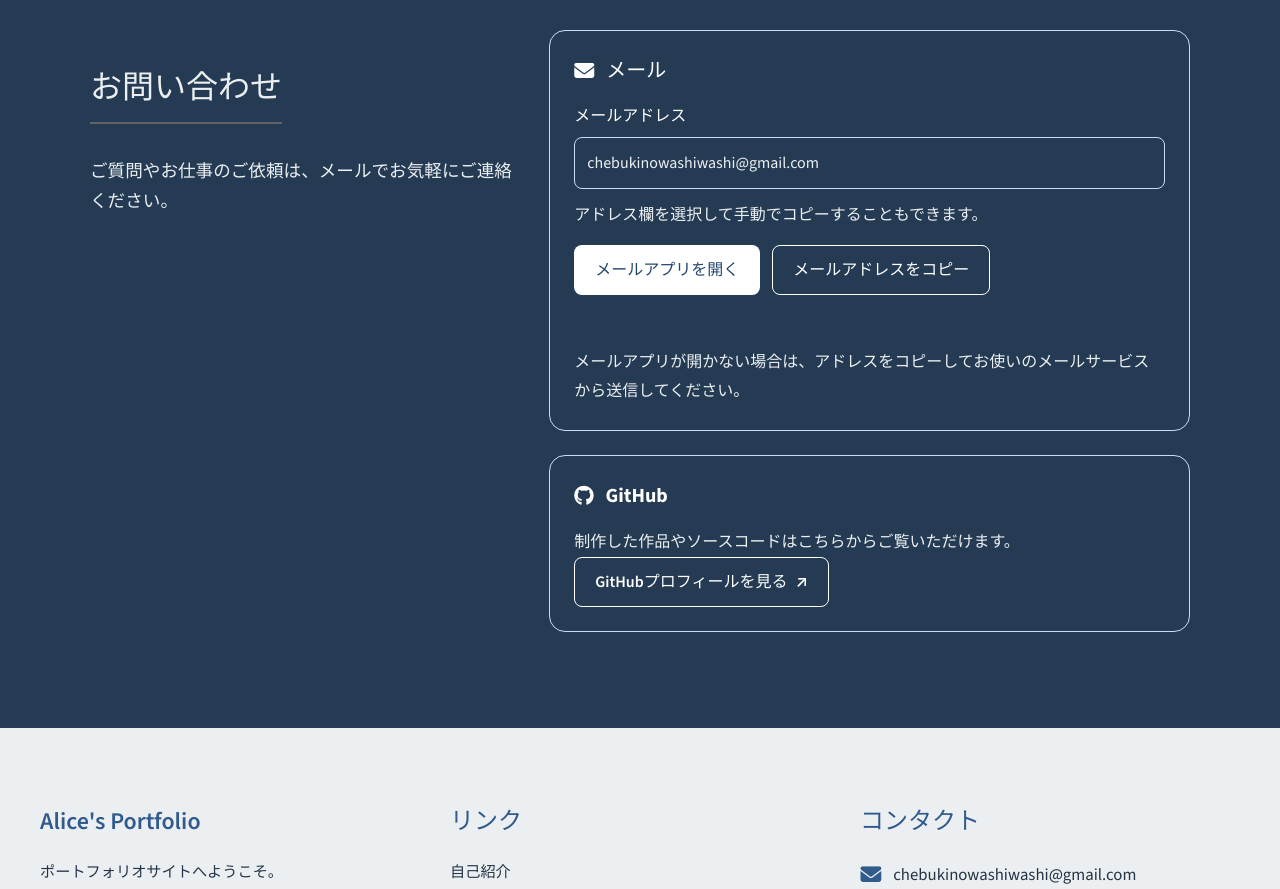
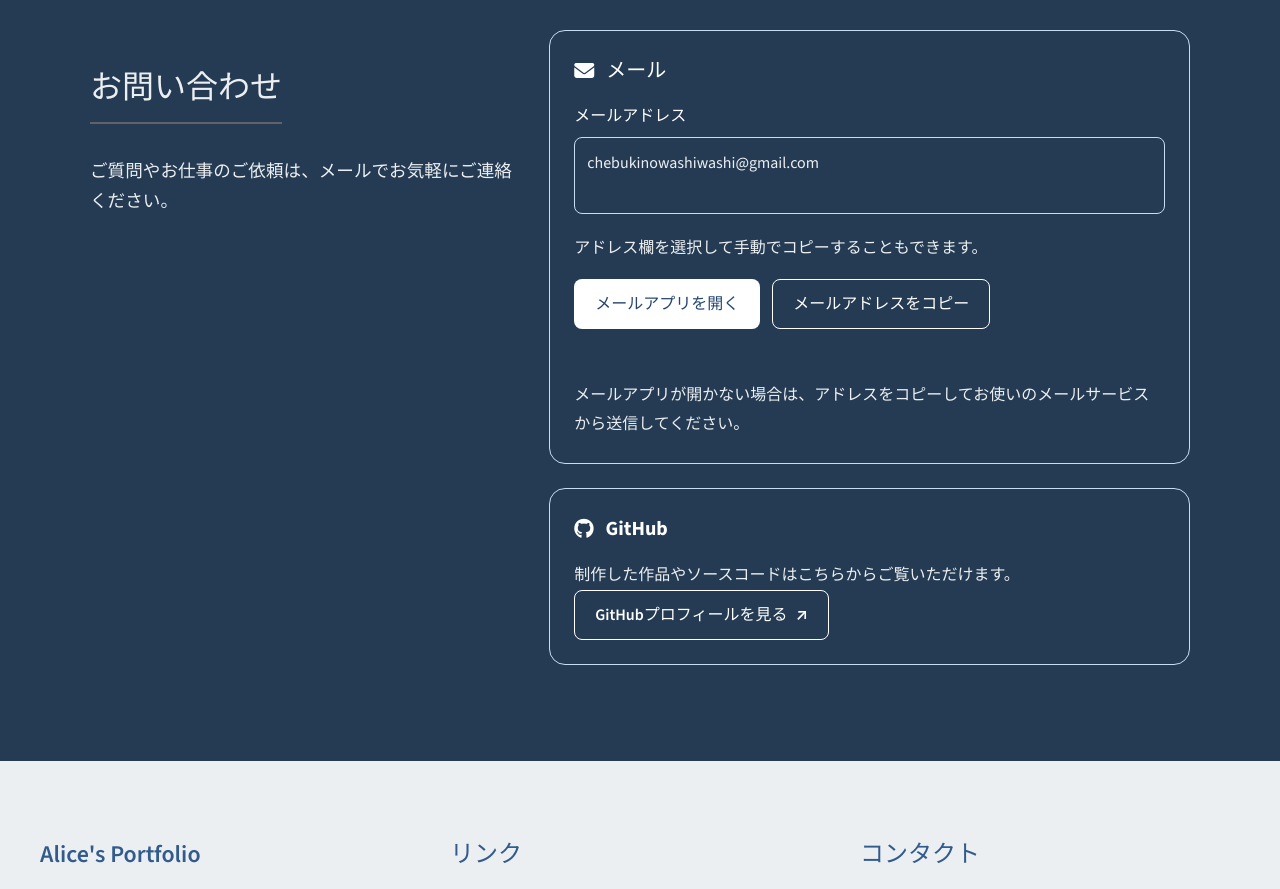
Before and after one commit to AliceWonerfulWorld/portfolio, a React (Vite) app: page / in a window 1280 px wide. Shown: the part 7980-8869 px from the top of the page. Built offline with nearby package versions, Linux system fonts and the light colour scheme.

Commit message:
style: スマホでメールアドレス全体を選択して読めるよう調整

```diff
--- a/src/components/sections/Contact.css
+++ b/src/components/sections/Contact.css
@@ -35,7 +35,9 @@
     margin-bottom: 0.5rem;
 }
 
-.contact-method input {
+.contact-method textarea {
+    resize: none;
+    overflow-wrap: anywhere;
     box-sizing: border-box;
     width: 100%;
     min-width: 0;
--- a/src/components/sections/Contact.jsx
+++ b/src/components/sections/Contact.jsx
@@ -32,7 +32,7 @@ const Contact = () => {
                     <div className="contact-method">
                         <h3><i aria-hidden="true" className="fas fa-envelope" />メール</h3>
                         <label htmlFor="contact-email-address">メールアドレス</label>
-                        <input id="contact-email-address" type="text" value={emailAddress} readOnly
+                        <textarea id="contact-email-address" rows={2} value={emailAddress} readOnly
                             onFocus={event => event.target.select()} aria-describedby="contact-email-help" />
                         <p id="contact-email-help">アドレス欄を選択して手動でコピーすることもできます。</p>
                         <div className="contact-actions">
```
